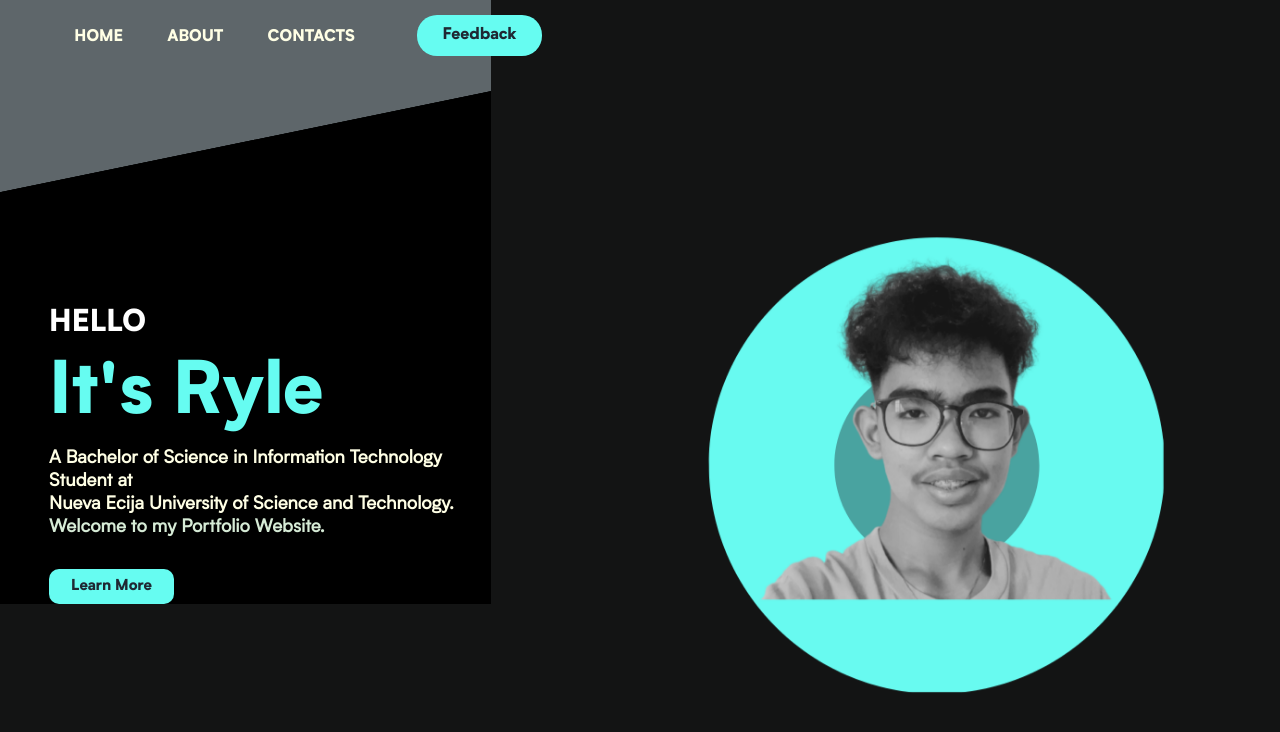
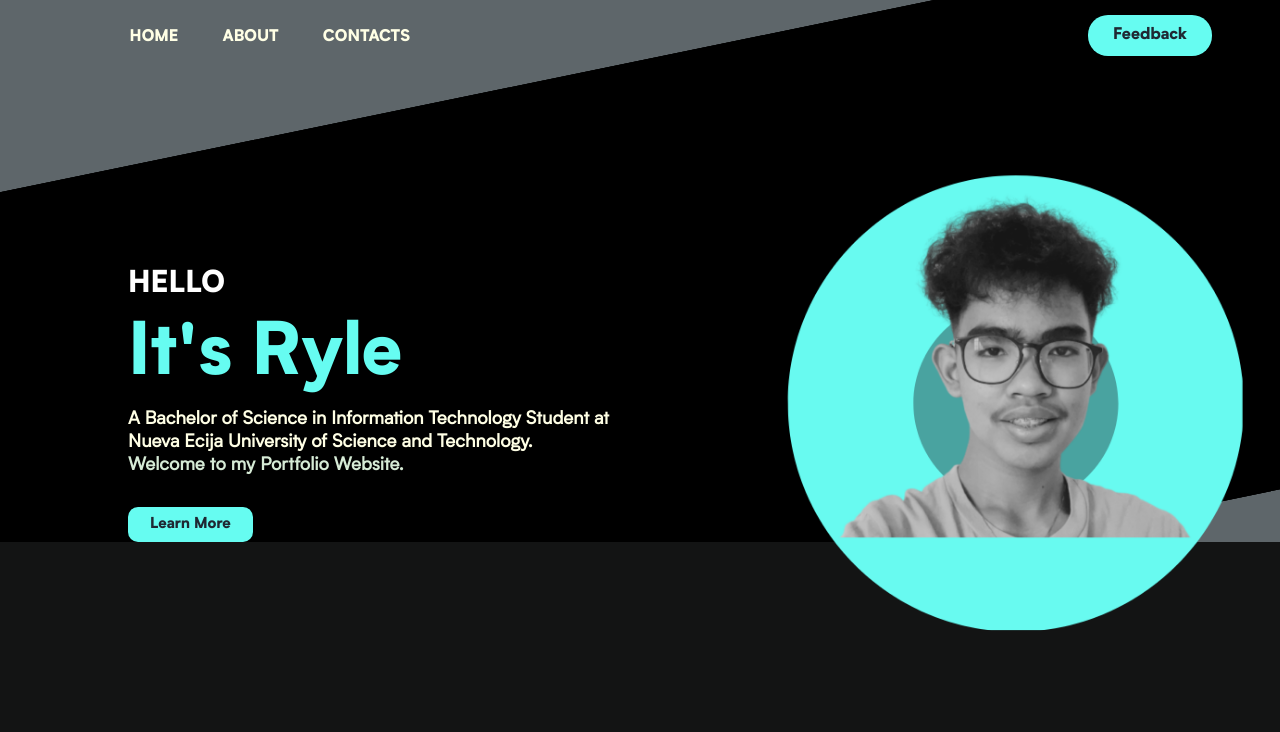
Before and after one commit to rairuuu/RylePortMeow, a plain HTML site: page index.html in a window 1280 px wide. Drawn offline with nearby package versions, Linux system fonts and the light colour scheme.

Commit message:
Update style.css

```diff
--- a/stylesheets/style.css
+++ b/stylesheets/style.css
@@ -230,7 +230,6 @@ div{
     margin-bottom: -6.6%;
     animation: cober 1s;
     max-height: fit-content;
-    max-width: fit-content;
     background-attachment: fixed;
 }
 @keyframes cober{
```
